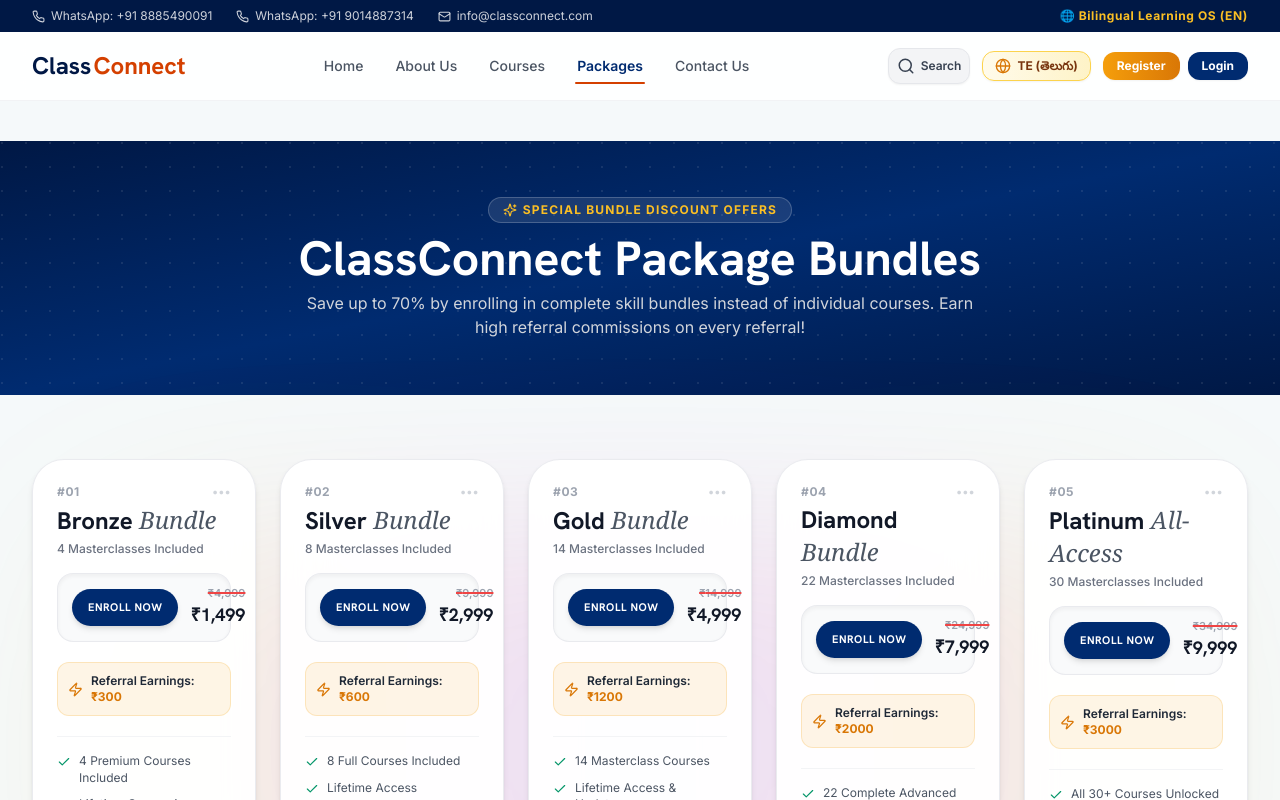
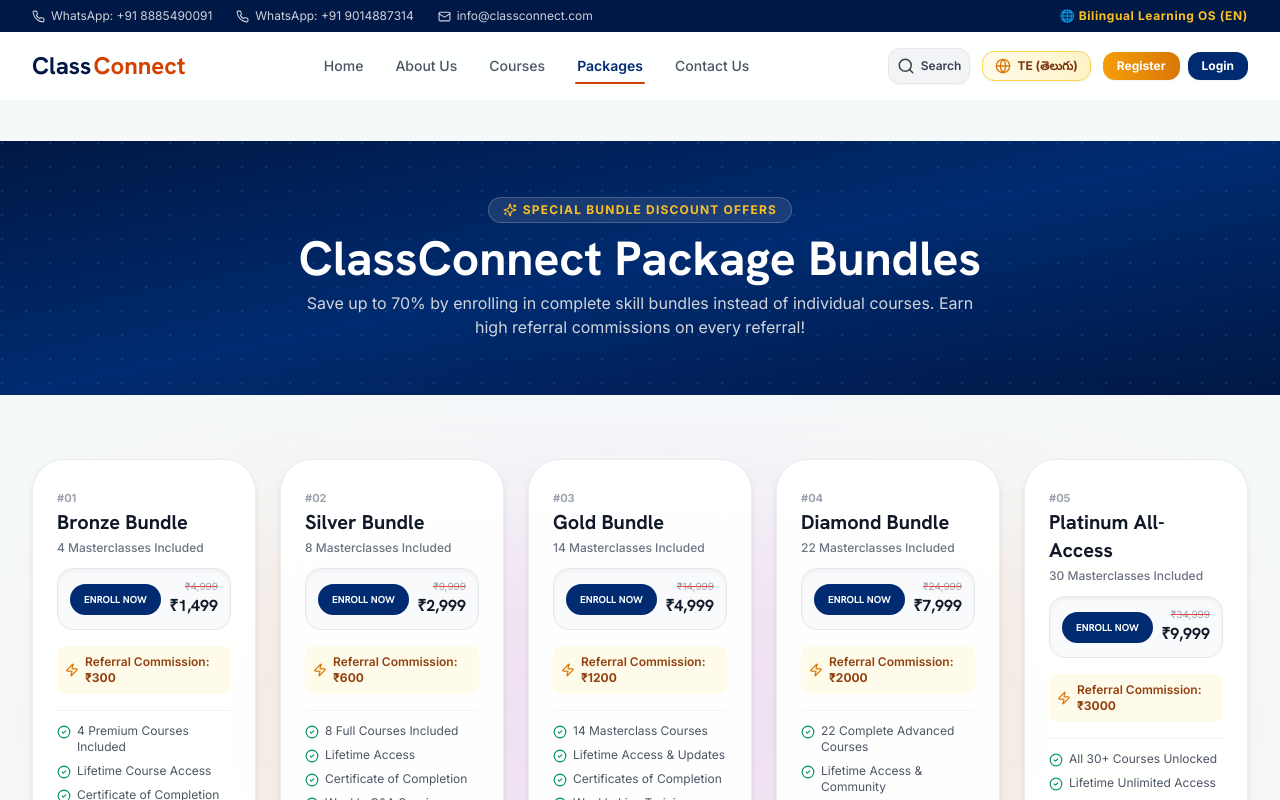
Before and after one commit to mdyusuf0/ClassConnect, a React (Vite) app in the folder client/: page /packages in a window 1280 px wide. Shown: the top 800 px of the page. Built offline with nearby package versions, Linux system fonts and the light colour scheme.

Commit message:
Fix package cards in /packages page to match Home page cards identically

```diff
--- a/client/src/pages/Packages.jsx
+++ b/client/src/pages/Packages.jsx
@@ -1,15 +1,13 @@
 import React from 'react';
 import { Link } from 'react-router-dom';
 import store from '../data/mockStore';
-import { Check, Zap, Sparkles } from 'lucide-react';
+import { CheckCircle2, Zap, Sparkles } from 'lucide-react';
 import { translations } from '../data/translations';
 
 export default function Packages({ currentLang = 'EN' }) {
   const packages = store.getPackages();
   const t = translations[currentLang]?.packagesPage || translations.EN.packagesPage;
   const tc = translations[currentLang]?.common || translations.EN.common;
-
-  const packageNumbers = ['#01', '#02', '#03', '#04', '#05'];
 
   return (
     <div className="bg-[#F5F9FA] min-h-screen py-10 overflow-x-hidden">
@@ -27,7 +25,7 @@ export default function Packages({ currentLang = 'EN' }) {
         </div>
       </div>
 
-      {/* Packages Grid Section with Background Ambient Glow */}
+      {/* Packages Grid Section with Background Ambient Glow (Identical to Home Page) */}
       <div className="max-w-7xl mx-auto px-4 lg:px-8 mb-20 package-ambient-glow relative">
         <div className="grid grid-cols-1 md:grid-cols-2 lg:grid-cols-3 xl:grid-cols-5 gap-6 items-stretch">
           {packages.map((pkg, idx) => (
@@ -36,56 +34,44 @@ export default function Packages({ currentLang = 'EN' }) {
               className="aceternity-package-card"
             >
               {/* Card Header */}
-              <div className="mb-4">
-                <div className="flex items-center justify-between text-xs text-gray-400 font-bold tracking-wider mb-1">
-                  <span>{packageNumbers[idx] || '#0' + (idx + 1)}</span>
-                  <span className="text-gray-300">•••</span>
-                </div>
-
-                <h3 className="font-heading font-extrabold text-2xl text-gray-900 mb-1">
-                  {pkg.name.split(' ')[0]} <span className="font-serif italic font-normal text-gray-600">{pkg.name.split(' ').slice(1).join(' ')}</span>
-                </h3>
-
-                <p className="text-xs text-gray-500 font-medium">
-                  {pkg.courses?.length || 4} Masterclasses Included
-                </p>
+              <div className="mb-3">
+                <span className="text-[11px] font-bold text-gray-400">#{'0' + (idx + 1)}</span>
+                <h3 className="font-heading font-extrabold text-xl text-gray-900 mb-1">{pkg.name}</h3>
+                <p className="text-xs text-gray-500 font-medium">{pkg.courses?.length || 4} Masterclasses Included</p>
               </div>
 
-              {/* Inner Inset Price & Action Box (Reference Layout) */}
-              <div className="bg-gray-50/90 rounded-2xl p-3.5 border border-gray-200/80 mb-5 flex items-center justify-between gap-3 shadow-inner">
+              {/* Inner Inset Price & Action Box */}
+              <div className="bg-gray-50/90 rounded-2xl p-3 border border-gray-200 mb-4 flex items-center justify-between gap-2 shadow-inner">
                 <Link
                   to={`/register?package=${pkg.id}`}
-                  className="px-4 py-2.5 rounded-full font-heading font-extrabold text-[11px] tracking-wider uppercase bg-primary-container hover:bg-primary text-white transition-all shadow-md active:scale-95 text-center whitespace-nowrap"
+                  className="px-3.5 py-2 rounded-full font-heading font-extrabold text-[10px] uppercase bg-primary-container text-white hover:bg-primary transition-all whitespace-nowrap"
                 >
                   {tc.enrollNow}
                 </Link>
-
                 <div className="text-right flex-shrink-0">
                   {pkg.originalPrice && (
-                    <span className="block text-[11px] font-semibold text-gray-400 line-through decoration-red-500 decoration-2 leading-none mb-1">
+                    <span className="block text-[10px] text-gray-400 line-through decoration-red-500 leading-none mb-0.5">
                       ₹{pkg.originalPrice.toLocaleString('en-IN')}
                     </span>
                   )}
-                  <span className="font-heading font-extrabold text-lg text-gray-900 leading-none">
+                  <span className="font-heading font-extrabold text-base text-gray-900 leading-none">
                     ₹{pkg.price.toLocaleString('en-IN')}
                   </span>
                 </div>
               </div>
 
-              {/* Referral Commission Badge */}
-              <div className="bg-amber-500/10 rounded-xl p-2.5 mb-5 border border-amber-500/20 flex items-center gap-2">
-                <Zap size={15} className="text-amber-600 flex-shrink-0" />
-                <span className="text-xs font-semibold text-gray-800">
-                  {t.referralEarnings} <strong className="text-amber-600 font-extrabold">₹{pkg.commission}</strong>
-                </span>
+              {/* Referral Earnings Badge */}
+              <div className="bg-amber-50 rounded-lg p-2 mb-4 text-xs font-semibold text-amber-800 flex items-center gap-1.5">
+                <Zap size={14} className="text-amber-600 flex-shrink-0" />
+                <span>{tc.referralEarnings}: <strong>₹{pkg.commission}</strong></span>
               </div>
 
-              {/* Features Checklist */}
-              <ul className="space-y-2.5 text-xs text-gray-600 mb-4 flex-grow border-t border-gray-100 pt-4">
-                {pkg.features.map((feature, fIdx) => (
-                  <li key={fIdx} className="flex items-start gap-2">
-                    <Check size={14} className="text-emerald-600 flex-shrink-0 mt-0.5" />
-                    <span className="leading-snug">{feature}</span>
+              {/* Features List */}
+              <ul className="space-y-2 text-xs text-gray-600 mb-4 flex-grow border-t border-gray-100 pt-3">
+                {pkg.features.map((feat, fIdx) => (
+                  <li key={fIdx} className="flex items-start gap-1.5">
+                    <CheckCircle2 size={14} className="text-emerald-600 flex-shrink-0 mt-0.5" />
+                    <span>{feat}</span>
                   </li>
                 ))}
               </ul>
```
